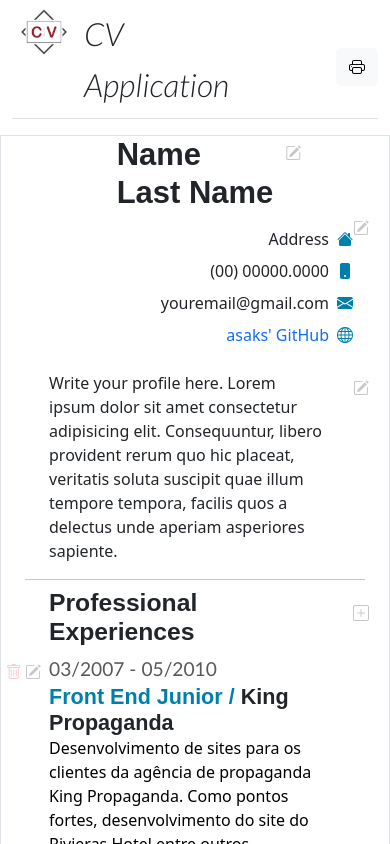
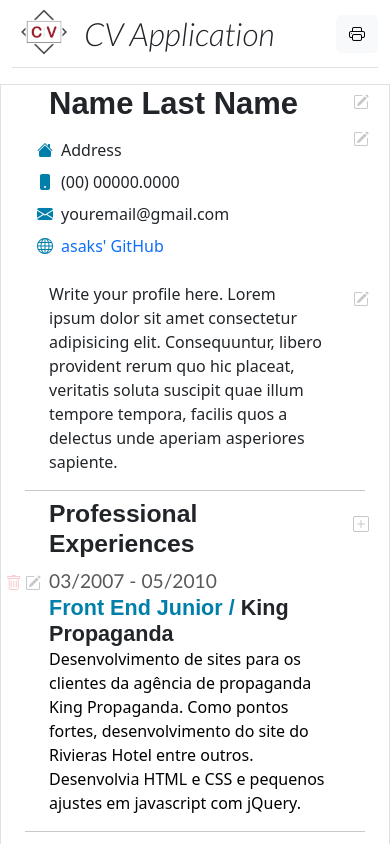
Before and after one commit to asaks84/cv-application, a React (Vite) app: page / in a window 390 px wide. Shown: the top 844 px of the page. Built offline with nearby package versions, Linux system fonts and the light colour scheme; a web font is replaced by a local one.

Commit message:
responsive improviments and some localStorage bugs fixed

```diff
--- a/src/App.css
+++ b/src/App.css
@@ -67,7 +67,6 @@ header {
   }
 
   & li>i {
-    padding-left: .5rem;
     color: #007FAB;
   }
 }
--- a/src/Components/Elements/Experiences.jsx
+++ b/src/Components/Elements/Experiences.jsx
@@ -104,8 +104,8 @@ function Experiences({ title, data }) {
             </div>
             <div className="modal-body">
 
-              <div className="d-flex flex-row">
-                <div className="col-6">
+              <div className="d-flex gap-2 flex-column flex-sm-row mb-3">
+                <div className="col">
                   <div className="input-group">
                     <span className="input-group-text">Start Date</span>
                     <input
@@ -113,26 +113,26 @@ function Experiences({ title, data }) {
                       className="form-control"
                       value={newExp.startDate}
                       onChange={(e) => setNewExp({ ...newExp, startDate: e.target.value })}
-                      placeholder="(dd/mm/yy)"
+                      placeholder="mm/YYYY"
                     />
                   </div>
                 </div>
-                <div className="col-6">
-                  <div className="input-group justify-content-center">
+                <div className="col">
+                  <div className="input-group justify-content-center position-relative">
                     <span className="input-group-text">End Date</span>
                     <input
                       type="text"
                       className="form-control"
                       value={newExp.endDate}
                       onChange={(e) => setNewExp({ ...newExp, endDate: e.target.value })}
-                      placeholder="(dd/mm/yy)"
+                      placeholder="mm/YYYY"
                     />
-                    <div className="form-text fs-smaller text-center mt-0 mb-2" id="basic-addon4"><span style={{ color: "red" }}>*</span>Leave it in blank if still here</div>
+                    <div className="position-absolute top-100 start-50 translate-middle form-text fs-smaller text-center mt-2 text-nowrap" id="basic-addon4"><span style={{ color: "red" }}>*</span>Leave it in blank if still here</div>
                   </div>
                 </div>
               </div>
 
-              <div className="input-group mb-3">
+              <div className="input-group  mb-3">
                 <span className="input-group-text">
                   {elementData[shortTitle].labelCompany}
                 </span>
--- a/src/Components/Header.jsx
+++ b/src/Components/Header.jsx
@@ -3,13 +3,13 @@ function Header() {
 
   return (
     <>
-      <header className='hidden-print d-flex border-bottom w-100'>
-        <div className="hidden-print col-8 d-flex">
+      <header className='hidden-print d-flex border-bottom w-100 justify-content-between'>
+        <div className="hidden-print col-auto d-flex">
           <img className='logo hidden-print' src={cvLogo} alt="CV Application" />
           <h1 className='title hidden-print'>CV Application</h1>
         </div>
-        <div className="col-4 d-flex justify-content-right align-items-center hidden-print">
-          <button className="hidden-print btn btn-light mt-3 ms-auto" onClick={() => window.print()}>
+        <div className="col-auto d-flex justify-content-right align-items-center hidden-print">
+          <button className=" hidden-print btn btn-light" onClick={() => window.print()}>
             <i className="hidden-print bi bi-printer"></i>
           </button>
         </div>
--- a/src/Components/Sections/Languages/Languages.jsx
+++ b/src/Components/Sections/Languages/Languages.jsx
@@ -9,7 +9,7 @@ export default function Languages() {
 
   return (
     <div className="row text-start">
-      <Abilities title={'Languages'} listStyle={'grid2'} data={dataLanguages()} />
+      <Abilities title={'Languages'}  data={dataLanguages()} />
     </div>
   )
 }
--- a/src/Components/Sections/PersonalInfo/BasicInfo.jsx
+++ b/src/Components/Sections/PersonalInfo/BasicInfo.jsx
@@ -12,7 +12,7 @@ function BasicInfo() {
     portfolio: {text: "asaks' GitHub", link: 'https://github.com/asaks84/cv-application/'}
   }
 
-  const dataBasicInfo = () => (restoreStorage('basicInfo') === null) ? propBasicInfo : JSON.parse(restoreStorage('basicInfo'));
+  const dataBasicInfo = () => (restoreStorage('basicInfo') === null) ? propBasicInfo : restoreStorage('basicInfo');
 
   const [info, setInfo] = useState(dataBasicInfo())
 
@@ -37,45 +37,31 @@ function BasicInfo() {
     })
   }
 
-  useEffect(() => {
-    const modal = document.getElementById("basicInfoModal");
-
-    if (modal) {
-      const handleModalClose = () => {
-        populateStorage("basicInfo", info);
-      };
-
-      modal.addEventListener("hidden.bs.modal", handleModalClose);
-
-      return () => {
-        modal.removeEventListener("hidden.bs.modal", handleModalClose);
-      };
-    }
-  }, [info]);
+  useEffect(() => populateStorage("basicInfo", info), [info]);
 
   return (
     <>
-      <div className="col basicInfo d-flex flex-row justify-content-end align-items-stretch position-relative p-0">
-        <ul className='list-unstyled d-flex flex-column gap-2 text-end pt-3'>
-          <li>
+      <div className="col basicInfo d-flex flex-row justify-content-start justify-content-sm-end align-items-stretch position-relative p-0">
+        <ul className='list-unstyled d-flex justify-content-start flex-column gap-2 text-end pt-3'>
+          <li className='d-flex gap-2 flex-sm-row justify-content-end flex-row-reverse'>
             {info.address}
             <i className='bi bi-house-fill'> </i>
           </li>
-          <li>
+          <li className='d-flex gap-2 flex-sm-row justify-content-end flex-row-reverse'>
             {info.phone}
             <i className='bi bi-phone-fill'> </i>
           </li>
-          <li>
+          <li className='d-flex gap-2 flex-sm-row justify-content-end flex-row-reverse'>
             {info.email}
             <i className='bi bi-envelope-fill'> </i>
           </li>
-          <li>
+          <li className='d-flex gap-2 flex-sm-row justify-content-end flex-row-reverse'>
             {(info.portfolio.text !== '')
               ? <>
                 <a href={info.portfolio.link} target='_blank'>{info.portfolio.text}</a>
                 <i className='bi bi-globe'></i>
               </>
-              : <li>&nbsp;</li>
+              : <li className='d-flex gap-2 flex-sm-row justify-content-end flex-row-reverse'>&nbsp;</li>
             }
           </li>
 
--- a/src/Components/Sections/PersonalInfo/Name.jsx
+++ b/src/Components/Sections/PersonalInfo/Name.jsx
@@ -2,43 +2,25 @@ import { useState, useEffect } from 'react'
 import EditBtn from '../../Elements/EditBtn'
 import { populateStorage, restoreStorage } from '../../../assets/storage';
 
+const propName = { first: 'Name', last: 'Last Name' }
+const dataName = () => (restoreStorage('name') === null) ? propName : restoreStorage('name');
 function Name() {
-
-  const propName = {first: 'Name', last: 'Last Name'}
-
-  const dataName = () => (restoreStorage('name') === null) ? propName : JSON.parse(restoreStorage('name'));
-
 
 
   const [myName, setName] = useState(dataName());
+  useEffect(() => populateStorage("name", myName), [myName]);
 
   const handleName = (e) => {
-    const {name, value} = e.target;
-    setName( {...myName, [name]:value });
+    const { name, value } = e.target;
+    setName({ ...myName, [name]: value });
   }
-
-  useEffect(() => {
-    const modal = document.getElementById("nameModal");
-
-    if (modal) {
-      const handleModalClose = () => {
-        populateStorage("basicInfo", myName);
-       };
-
-      modal.addEventListener("hidden.bs.modal", handleModalClose);
-
-      return () => {
-        modal.removeEventListener("hidden.bs.modal", handleModalClose);
-      };
-    }
-  }, [myName]);
 
   return (
     <>
-      <div className="col-auto text-start fs-1 position-relative z-1">
+      <div className="d-flex flex-sm-column col column-gap-2 col-sm-auto text-start position-relative z-1">
         <h1 className="first m-0 display-5 fw-bold">{myName.first}</h1>
         <h1 className="last m-0 display-5 fw-bold text-nowrap">{myName.last}</h1>
-      <EditBtn modalName={'#nameModal'}/>
+        <EditBtn modalName={'#nameModal'} />
       </div>
 
       {/* Modal Bootstrap */}
```
Lines whose indentation alone changed are shown as unchanged.
